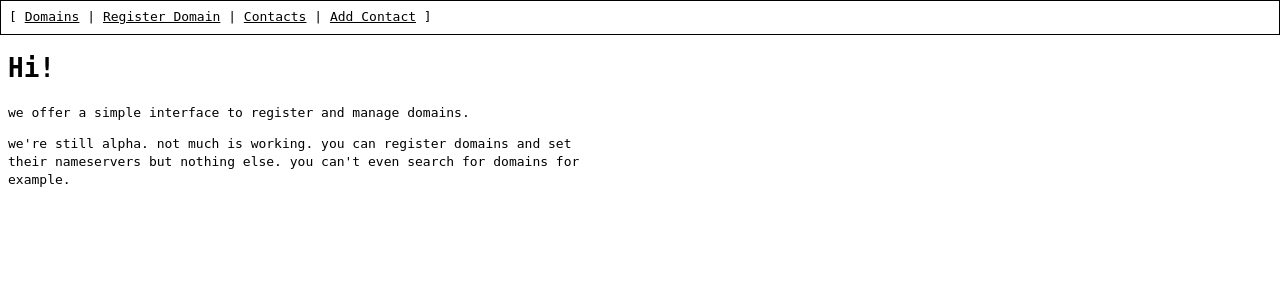
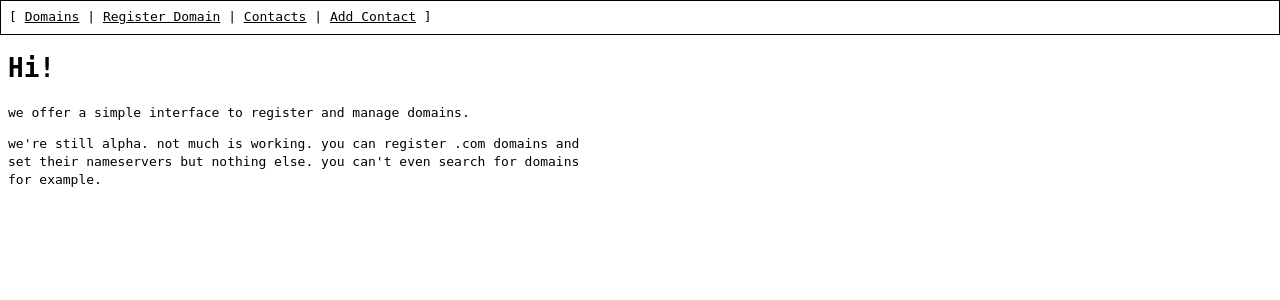
Before and after one commit to sirodoht/tofunames, a Django app: page / in a window 1280 px wide. Shown: the part 58-358 px from the top of the page. Run offline with Django 5.2, Linux system fonts and the light colour scheme.

Commit message:
add dot com clarification on landing

```diff
--- a/main/templates/main/index.html
+++ b/main/templates/main/index.html
@@ -6,7 +6,7 @@
         <h1>Hi!</h1>
         <p>we offer a simple interface to register and manage domains.</p>
         <p>
-            we're still alpha. not much is working. you can register domains and set
+            we're still alpha. not much is working. you can register .com domains and set
             their nameservers but nothing else. you can't even search for domains for
             example.
         </p>
```
